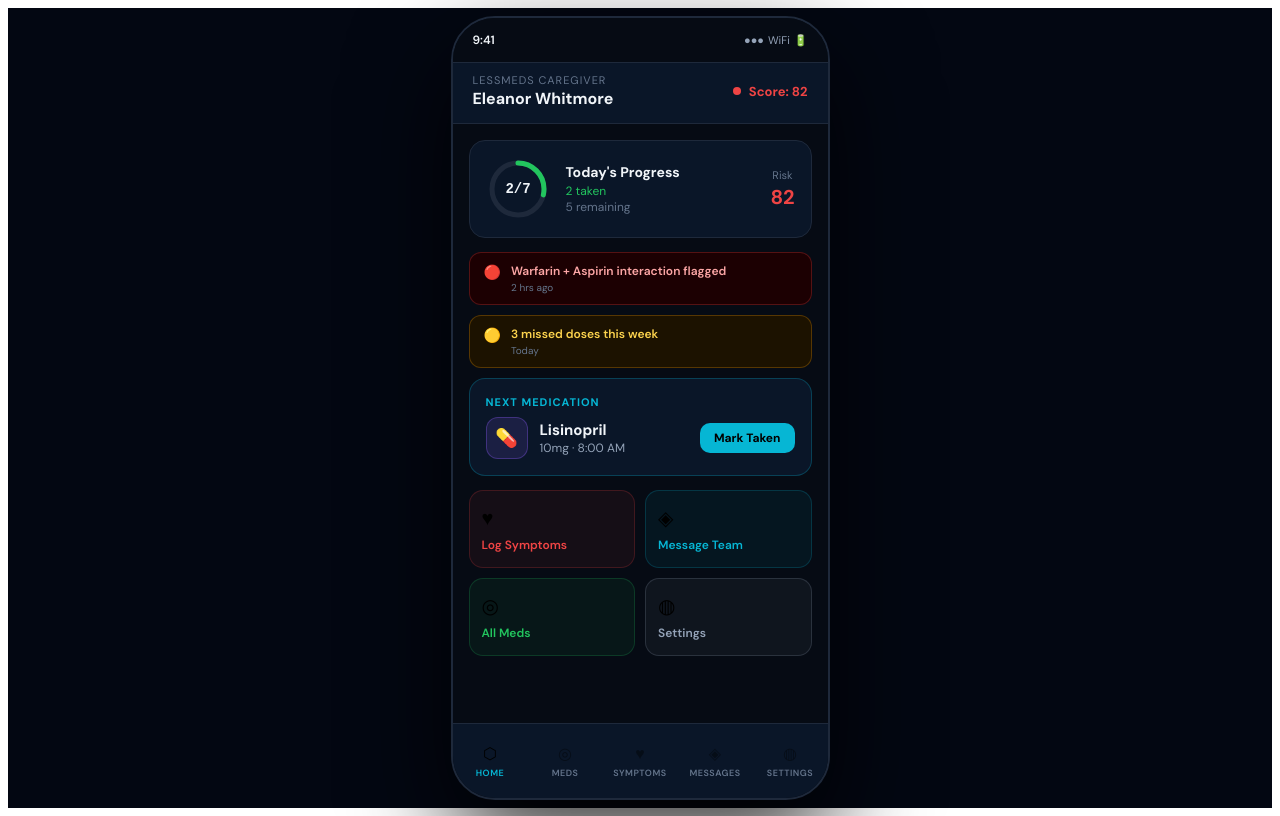
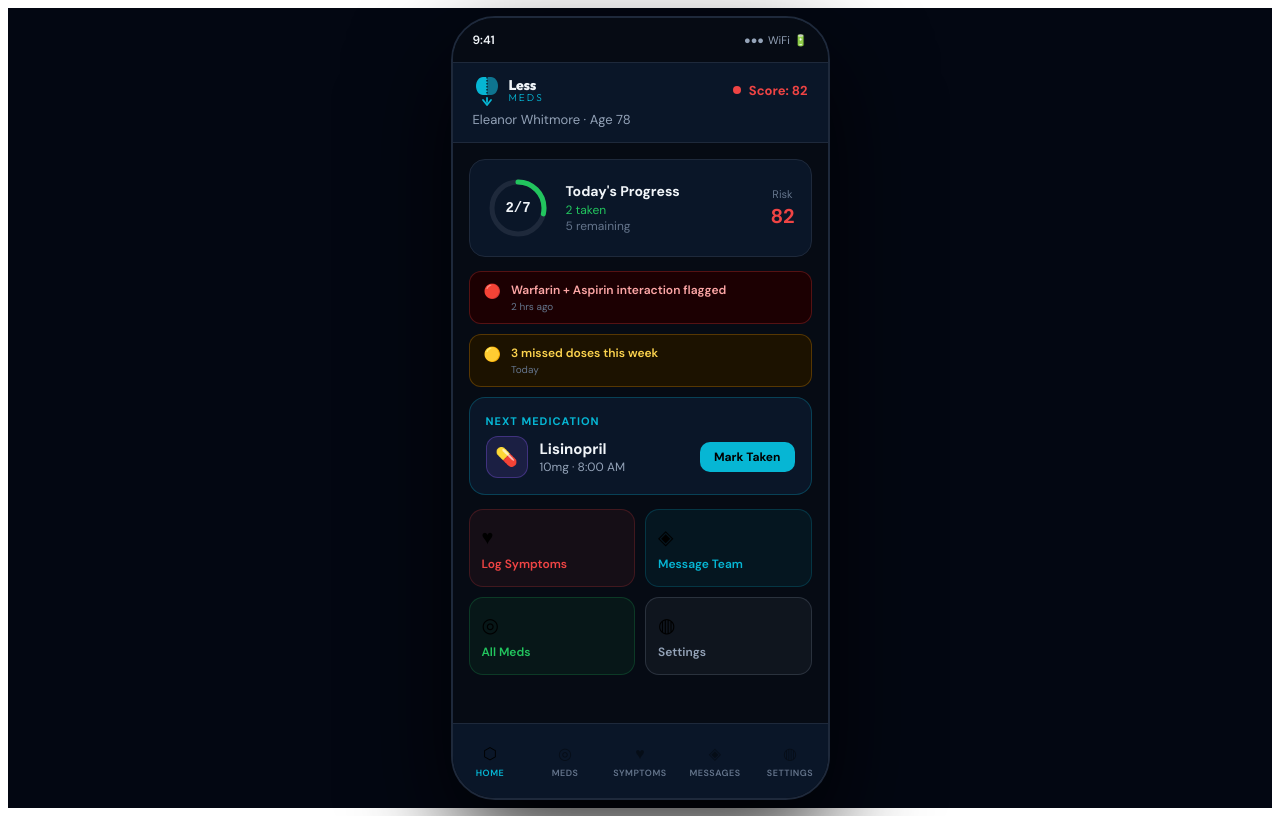
Before and after one commit to spaceproject236-hue/less-meds-mobile, a React (Vite) app: page / in a window 1280 px wide. Built offline with nearby package versions, Linux system fonts and the light colour scheme.

Commit message:
Update App.jsx

```diff
--- a/src/App.jsx
+++ b/src/App.jsx
@@ -111,6 +111,31 @@ const MOCK_APPOINTMENTS = [
 
 const SYMPTOM_OPTIONS = ["Dizziness","Nausea","Fatigue","Shortness of breath","Swelling","Confusion","Headache","Chest pain","Rash","Other"];
 
+// ─── Mobile Logo Component (Option A) ────────────────────────────────────────
+function MobileLogoA({ theme = "dark" }) {
+  const isLight = theme === "light";
+  const capsuleLeft = isLight ? "#0369a1" : "#06b6d4";
+  const capsuleRight = isLight ? "#0ea5e9" : "#0e7490";
+  const arrowColor = isLight ? "#0369a1" : "#06b6d4";
+  const dashColor = isLight ? "#f8fafc" : "#060b14";
+  const textPrimary = isLight ? "#0f172a" : "#f1f5f9";
+  return (
+    <div style={{ display:"flex", alignItems:"center", gap:8 }}>
+      <svg width="28" height="34" viewBox="0 0 28 34" fill="none" xmlns="http://www.w3.org/2000/svg">
+        <path d="M3 13 C3 8 6 4 10 4 L14 4 L14 22 L10 22 C6 22 3 18 3 13 Z" fill={capsuleLeft}/>
+        <path d="M14 4 L18 4 C22 4 25 8 25 13 C25 18 22 22 18 22 L14 22 Z" fill={capsuleRight}/>
+        <line x1="14" y1="4" x2="14" y2="22" stroke={dashColor} strokeWidth="1.2" strokeDasharray="1.5 1.5"/>
+        <path d="M14 25 L14 29" stroke={arrowColor} strokeWidth="1.8" strokeLinecap="round"/>
+        <path d="M10 27 L14 32 L18 27" stroke={arrowColor} strokeWidth="1.8" strokeLinecap="round" strokeLinejoin="round" fill="none"/>
+      </svg>
+      <div>
+        <div style={{ fontFamily:"'Outfit',sans-serif", fontWeight:800, fontSize:14, color:textPrimary, letterSpacing:"-0.3px", lineHeight:1 }}>Less</div>
+        <div style={{ fontFamily:"'Outfit',sans-serif", fontWeight:300, fontSize:10, color:arrowColor, letterSpacing:"2px", lineHeight:1, marginTop:1 }}>MEDS</div>
+      </div>
+    </div>
+  );
+}
+
 // ─── Main App ─────────────────────────────────────────────────────────────────
 export default function CaregiverApp() {
   const [themeName, setThemeName] = useState("dark");
@@ -163,7 +188,7 @@ export default function CaregiverApp() {
   return (
     <ThemeContext.Provider value={t}>
       <div style={{ display:"flex", justifyContent:"center", alignItems:"center", minHeight:"100vh", background: themeName==="dark"?"#030712":"#e2e8f0", fontFamily:"'DM Sans', sans-serif", transition:"background 0.3s" }}>
-        <link href="https://fonts.googleapis.com/css2?family=DM+Sans:wght@300;400;500;600;700&family=DM+Mono&display=swap" rel="stylesheet"/>
+        <link href="https://fonts.googleapis.com/css2?family=DM+Sans:wght@300;400;500;600;700&family=Outfit:wght@300;400;700;800&display=swap" rel="stylesheet"/>
 
         {/* Phone Frame */}
         <div style={{ width:375, height:780, background:t.appBg, borderRadius:44, overflow:"hidden",
@@ -185,15 +210,13 @@ export default function CaregiverApp() {
           {/* Header */}
           <div style={{ padding:"10px 20px 14px", background:t.headerBg, borderBottom:`1px solid ${t.border}`, flexShrink:0, boxShadow: themeName==="light"?"0 1px 4px rgba(0,0,0,0.06)":"none" }}>
             <div style={{ display:"flex", alignItems:"center", justifyContent:"space-between" }}>
-              <div>
-                <div style={{ fontSize:11, color:t.textMuted, letterSpacing:1, textTransform:"uppercase" }}>LessMeds Caregiver</div>
-                <div style={{ fontSize:16, fontWeight:700, color:t.textPrimary, marginTop:1 }}>Eleanor Whitmore</div>
-              </div>
+              <MobileLogoA theme={themeName} />
               <div style={{ display:"flex", alignItems:"center", gap:8 }}>
                 <div style={{ width:8, height:8, borderRadius:"50%", background:score>=71?t.danger:score>=41?t.warning:t.success }}/>
                 <div style={{ fontSize:13, fontWeight:700, color:score>=71?t.danger:score>=41?t.warning:t.success }}>Score: {score}</div>
               </div>
             </div>
+            <div style={{ fontSize:13, color:t.textSecondary, marginTop:4 }}>Eleanor Whitmore · Age 78</div>
           </div>
 
           {/* Content */}
@@ -438,11 +461,15 @@ function MobileSettings({ themeName, setThemeName }) {
         <div style={{ fontSize:11, color:t.textMuted, fontWeight:700, letterSpacing:1, textTransform:"uppercase", marginBottom:12 }}>Display Theme</div>
         <div style={{ display:"flex", gap:10 }}>
           {Object.entries(THEMES).map(([key, th]) => (
-            <button key={key} onClick={()=>setThemeName(key)} style={{ flex:1, padding:"12px 10px", borderRadius:12,
+            <button key={key} onClick={()=>setThemeName(key)} style={{ flex:1, padding:"14px 10px", borderRadius:12,
               border:`2px solid ${themeName===key?t.accent:t.border}`,
               background:themeName===key?t.accentBg:t.cardBg2,
               cursor:"pointer", fontFamily:"'DM Sans',sans-serif", textAlign:"center", transition:"all 0.2s" }}>
-              <div style={{ fontSize:22, marginBottom:6 }}>{key==="dark"?"🌙":"☀️"}</div>
+              <div style={{ display:"flex", justifyContent:"center", marginBottom:8 }}>
+                <div style={{ padding:"8px 10px", borderRadius:8, background: key==="dark" ? "#0a1628" : "#f0f9ff", border:`1px solid ${t.border}` }}>
+                  <MobileLogoA theme={key} />
+                </div>
+              </div>
               <div style={{ fontSize:11, fontWeight:700, color:t.textPrimary }}>{key==="dark"?"Dark":"Light"}</div>
               <div style={{ fontSize:9, color:t.textMuted, marginTop:2, lineHeight:1.3 }}>{key==="dark"?"High contrast":"Clinical white"}</div>
               {themeName===key && <div style={{ fontSize:9, color:t.accent, fontWeight:700, marginTop:4 }}>✓ ACTIVE</div>}
```
